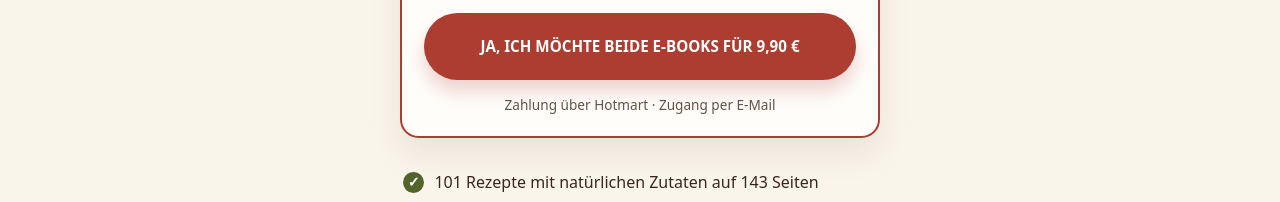
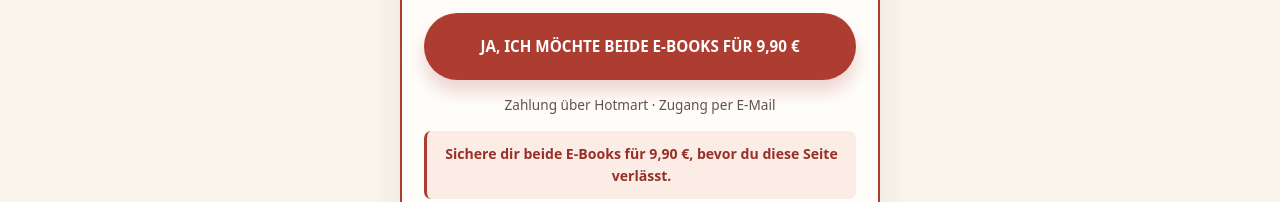
Before and after one commit to williansil155/BOOK-PL, a plain HTML site: page angebot-990/index.html in a window 1280 px wide. Shown: the part 741-943 px from the top of the page. Drawn offline with Linux system fonts and the light colour scheme.

Commit message:
Highlight the recovery offer before leaving

```diff
--- a/angebot-990/index.html
+++ b/angebot-990/index.html
@@ -25,6 +25,9 @@
       <p class="savings">Du sparst 10 € und erhältst beide E-Books.</p>
       <a class="purchase-link" id="offer-checkout" role="link" aria-disabled="true">JA, ICH MÖCHTE BEIDE E-BOOKS FÜR 9,90 €</a>
       <p class="payment-info">Zahlung über Hotmart · Zugang per E-Mail</p>
+      <p class="offer-notice">
+        Sichere dir beide E-Books für <strong>9,90 €</strong>, bevor du diese Seite verlässt.
+      </p>
     </section>
 
     <ul class="benefits" role="list">
--- a/angebot-990/offer.css
+++ b/angebot-990/offer.css
@@ -160,6 +160,17 @@ h1 em {
   font-size: 0.85rem;
 }
 
+.offer-notice {
+  margin: 1rem 0 0;
+  padding: 0.75rem 0.9rem;
+  border-inline-start: 3px solid var(--paprika);
+  border-radius: 0.45rem;
+  background: #fbede6;
+  color: var(--paprika-dark);
+  font-size: 0.88rem;
+  font-weight: 650;
+}
+
 .benefits {
   display: grid;
   gap: 0.95rem;
```
